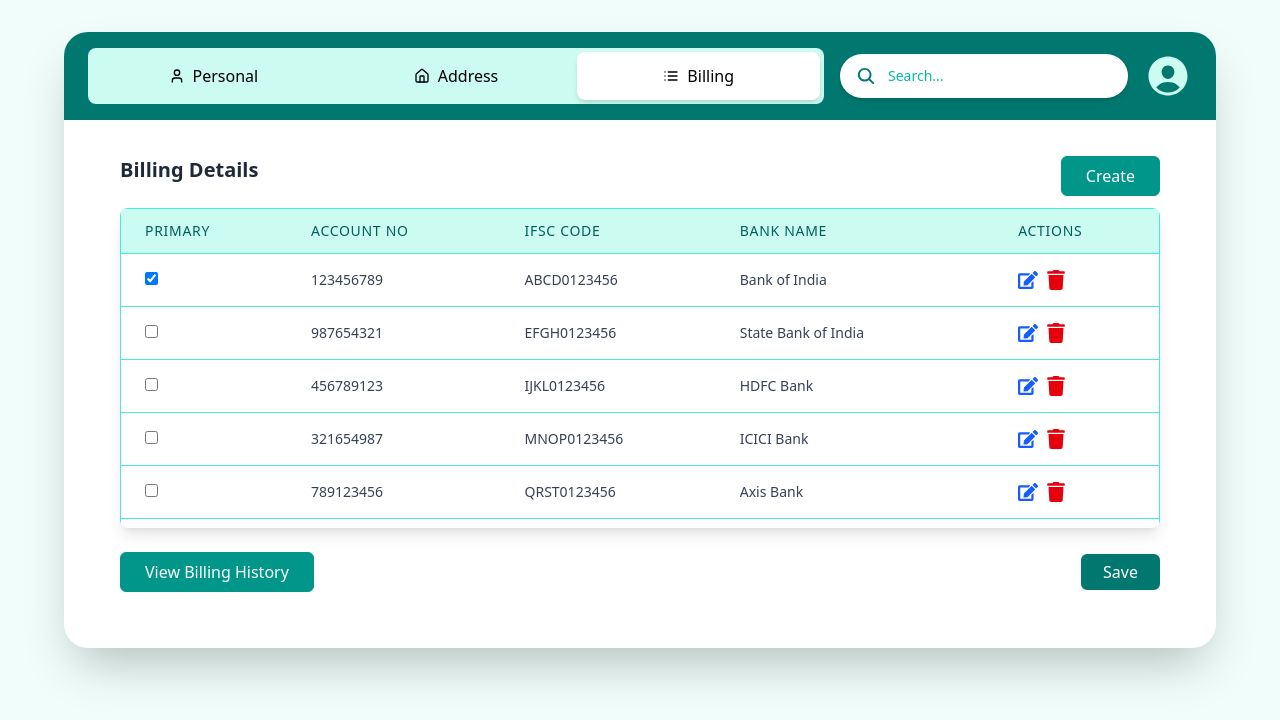
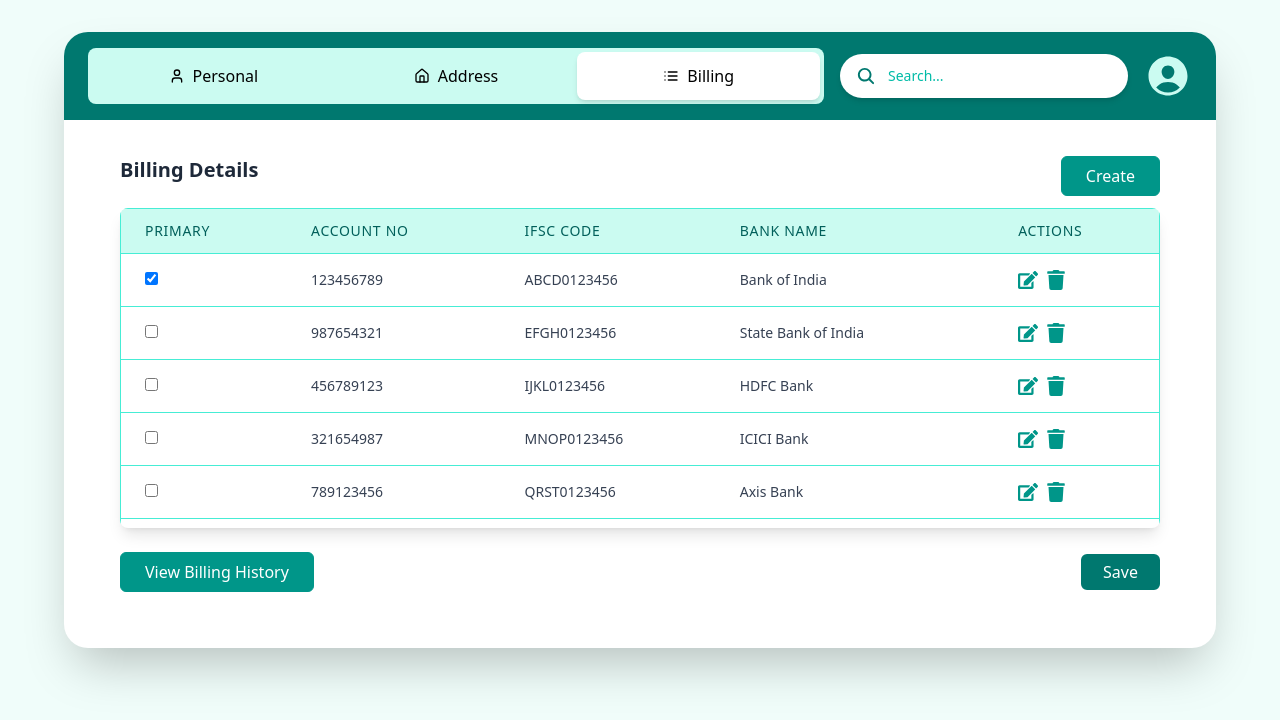
Before and after one commit to Ruturaj2003/multi-step-form-2, a React (Vite) app: page /cane-supplier/billing in a window 1280 px wide. Shown: the top 720 px of the page. Built offline with nearby package versions, Linux system fonts and the light colour scheme.

Commit message:
Update button colors in Billing component for consistency

```diff
--- a/src/pages/caneSupplierForm/Billing.jsx
+++ b/src/pages/caneSupplierForm/Billing.jsx
@@ -254,13 +254,13 @@ const Billing = () => {
                       <div className="flex space-x-2">
                         <button
                           onClick={() => handleSaveEdit(index)}
-                          className="text-green-600 text-xl"
+                          className="text-teal-600 text-xl"
                         >
                           <FaCheck />
                         </button>
                         <button
                           onClick={handleCancelEdit}
-                          className="text-red-600 text-xl"
+                          className="text-teal-600 text-xl"
                         >
                           <FaTimes />
                         </button>
@@ -269,13 +269,13 @@ const Billing = () => {
                       <div className="flex space-x-2">
                         <button
                           onClick={() => handleEdit(index, item)}
-                          className="text-blue-600 text-xl"
+                          className="text-teal-600 text-xl"
                         >
                           <FaEdit />
                         </button>
                         <button
                           onClick={() => handleDelete(index)}
-                          className="text-red-600 text-xl"
+                          className="text-teal-600 text-xl"
                         >
                           <FaTrash />
                         </button>
```
